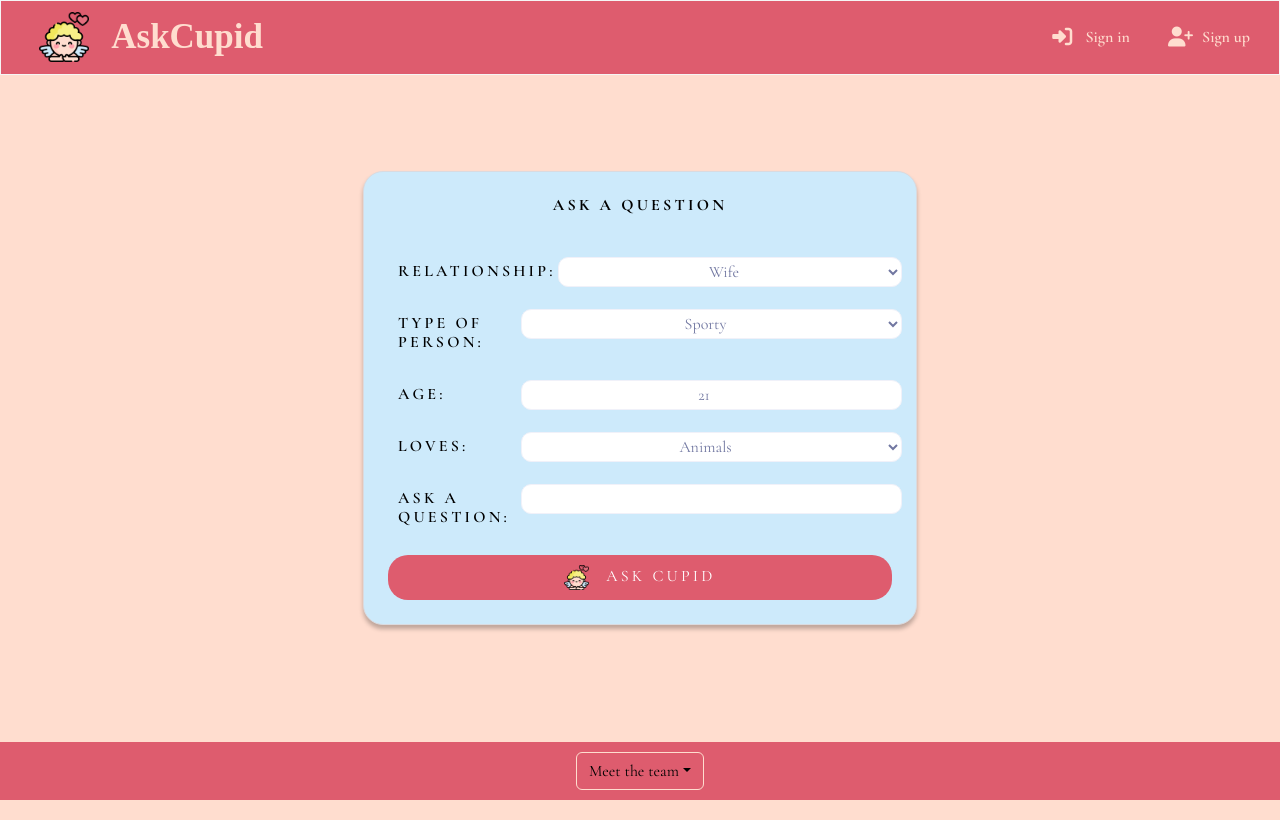
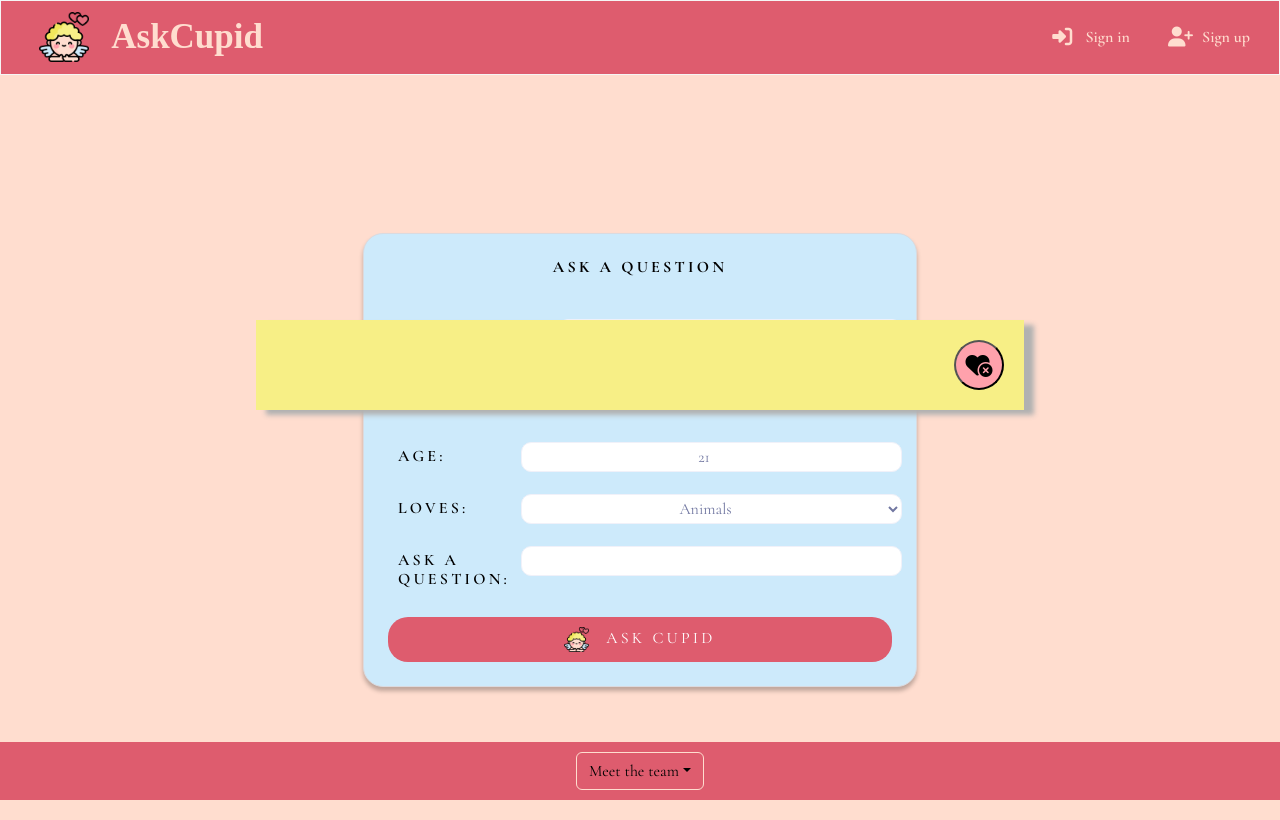
Before and after one commit to TaherCCG/chat-frontend, a React (Create React App) app: page /chatgptrequest in a window 1280 px wide. Built offline with nearby package versions, Linux system fonts and the light colour scheme; no server answers; a web font is replaced by a local one.

Commit message:
Update: conditional statement

```diff
--- a/src/components/ChatGptRequest.js
+++ b/src/components/ChatGptRequest.js
@@ -149,12 +149,11 @@ const ChatGptRequest = () => {
           </Form>
         </Container>
       </Col>
-      {Response==="" ? (
-        <div className={appStyles.Response}>
+      {Response==="" ?
+        (<div> </div>):(<div className={appStyles.Response}>
           {response}
           <button><i className="fa-solid fa-heart-circle-xmark"></i></button>
-        </div>):(<div> </div>)}
-
+        </div>)}
     </Row>
   );
 }
```
